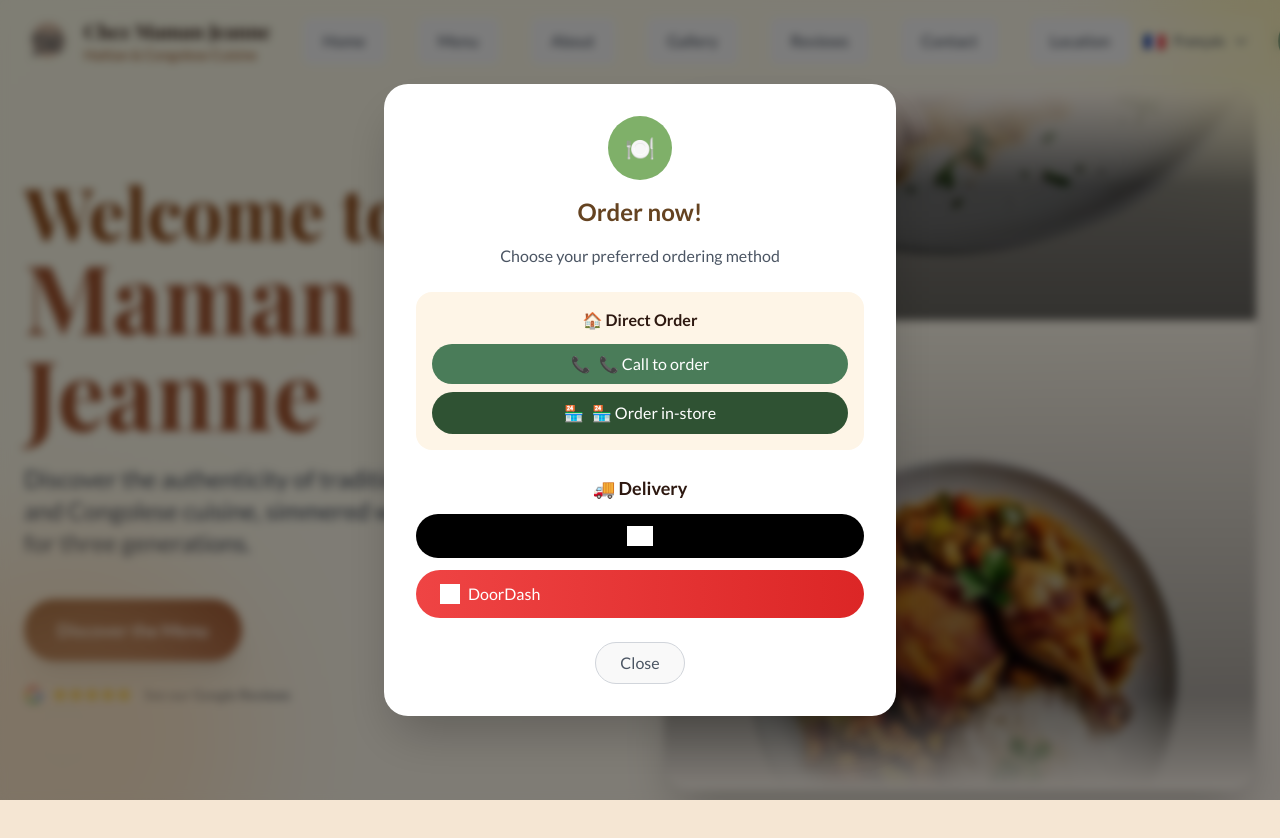
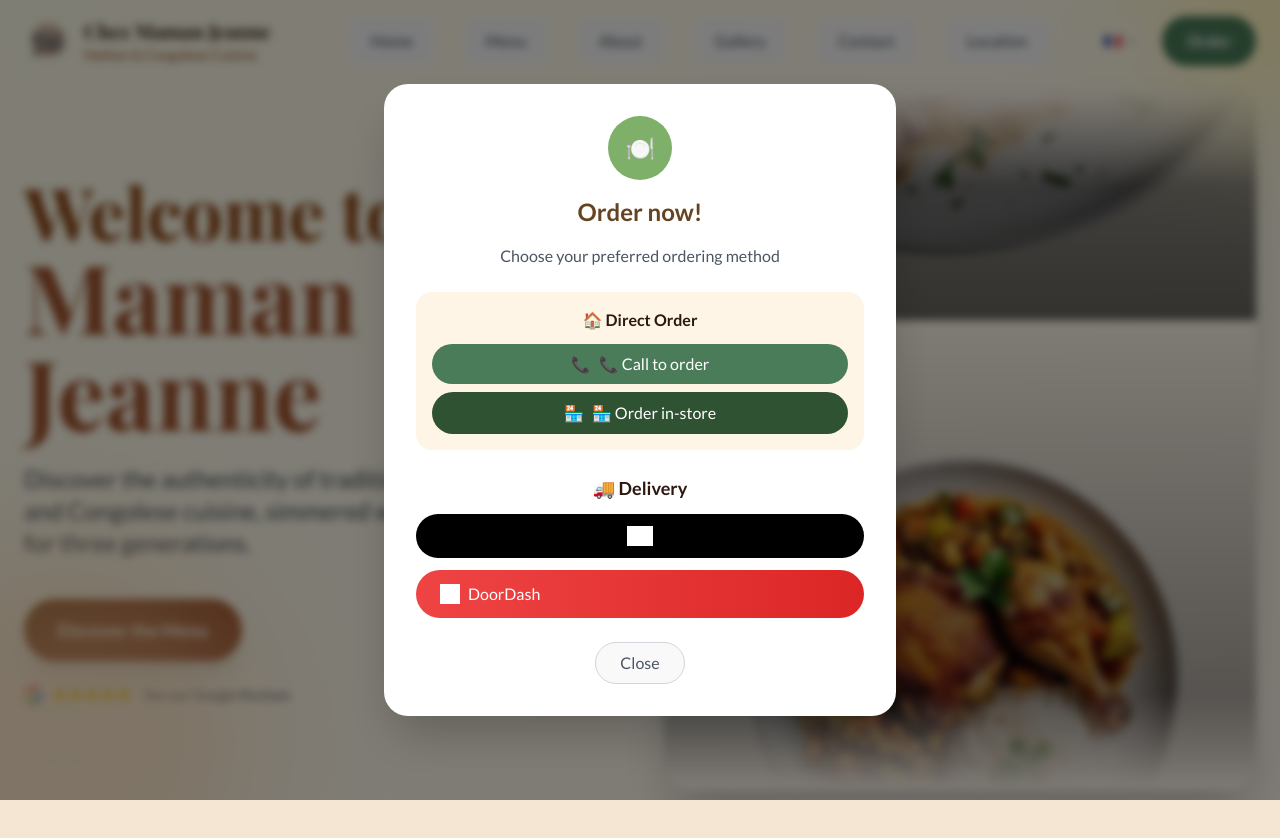
Before and after one commit to Achref23illi/restaurant, a React (Vite) app: page / in a window 1280 px wide. Shown: the top 838 px of the page. Built offline with nearby package versions, Linux system fonts and the light colour scheme; grey boxes are pictures that could not be loaded.

Commit message:
Clean up header navigation: remove reviews, make language switcher 60% smaller and more compact

```diff
--- a/src/components/Header.tsx
+++ b/src/components/Header.tsx
@@ -154,12 +154,6 @@
               {t('navigation.gallery')}
             </button>
             <button
-              onClick={() => scrollToSection('reviews')}
-              className="nav-link text-gray-700 hover:text-orange-600 font-medium transition-colors duration-200"
-            >
-              {t('navigation.reviews')}
-            </button>
-            <button
               onClick={() => scrollToSection('contact')}
               className="nav-link text-gray-700 hover:text-orange-600 font-medium transition-colors duration-200"
             >
@@ -273,14 +267,6 @@
                   className="block w-full text-left px-6 py-3 text-gray-700 hover:bg-gray-50 hover:text-orange-600 font-medium transition-colors duration-200"
                 >
                   {t('navigation.gallery')}
-                </button>
-              </li>
-              <li>
-                <button
-                  onClick={() => scrollToSection('reviews')}
-                  className="block w-full text-left px-6 py-3 text-gray-700 hover:bg-gray-50 hover:text-orange-600 font-medium transition-colors duration-200"
-                >
-                  {t('navigation.reviews')}
                 </button>
               </li>
               <li>
--- a/src/components/LanguageSwitcher.tsx
+++ b/src/components/LanguageSwitcher.tsx
@@ -23,15 +23,12 @@
     <div className="relative">
       <button
         onClick={() => setIsOpen(!isOpen)}
-        className="flex items-center gap-2 px-3 py-2 rounded-lg bg-white/10 backdrop-blur-md hover:bg-white/20 transition-all duration-200 border border-white/20"
+        className="flex items-center gap-1 px-2 py-1.5 rounded-md bg-white/10 backdrop-blur-md hover:bg-white/20 transition-all duration-200 border border-white/20"
         aria-label="Change language"
       >
-        <span className="text-lg">{currentLanguage.flag}</span>
-        <span className="text-sm font-medium text-gray-700 hidden sm:inline">
-          {currentLanguage.name}
-        </span>
+        <span className="text-sm">{currentLanguage.flag}</span>
         <svg
-          className={`w-4 h-4 text-gray-600 transition-transform duration-200 ${isOpen ? 'rotate-180' : ''}`}
+          className={`w-3 h-3 text-gray-600 transition-transform duration-200 ${isOpen ? 'rotate-180' : ''}`}
           fill="none"
           stroke="currentColor"
           viewBox="0 0 24 24"
@@ -41,17 +38,17 @@
       </button>
 
       {isOpen && (
-        <div className="absolute top-full mt-2 right-0 bg-white rounded-lg shadow-xl border border-gray-200 overflow-hidden z-50 min-w-[120px]">
+        <div className="absolute top-full mt-1 right-0 bg-white rounded-md shadow-lg border border-gray-200 overflow-hidden z-50 min-w-[100px]">
           {languages.map((language) => (
             <button
               key={language.code}
               onClick={() => handleLanguageChange(language.code)}
-              className={`w-full flex items-center gap-3 px-4 py-3 text-left hover:bg-gray-50 transition-colors duration-200 ${
+              className={`w-full flex items-center gap-2 px-3 py-2 text-left hover:bg-gray-50 transition-colors duration-200 ${
                 language.code === i18n.language ? 'bg-gray-50 font-medium' : ''
               }`}
             >
-              <span className="text-lg">{language.flag}</span>
-              <span className="text-sm text-gray-700">{language.name}</span>
+              <span className="text-sm">{language.flag}</span>
+              <span className="text-xs text-gray-700">{language.code.toUpperCase()}</span>
             </button>
           ))}
         </div>
```
Also changed, not shown: public/resturant/mother.jpg (added).
